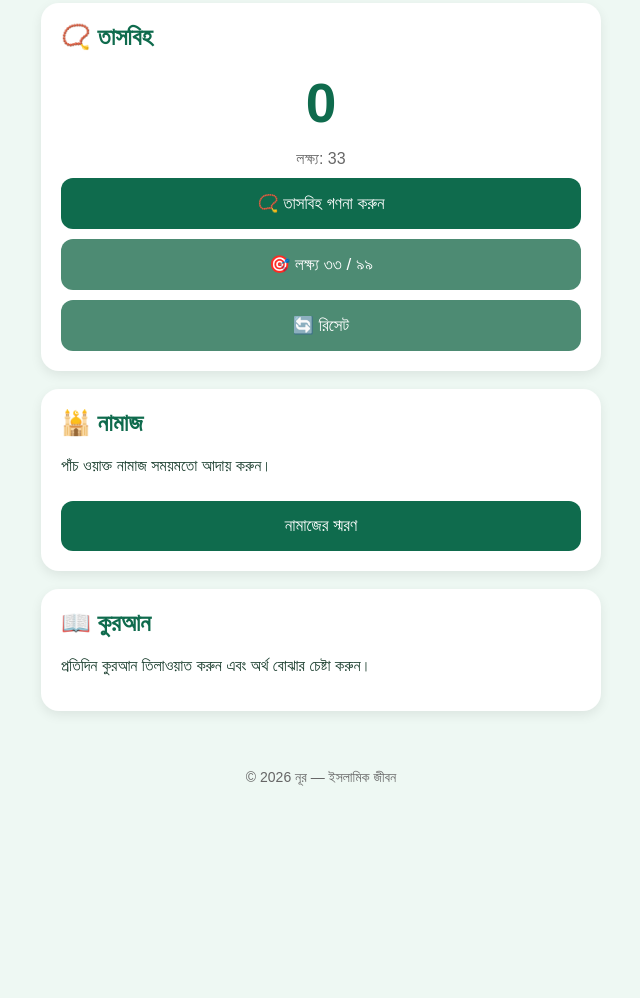
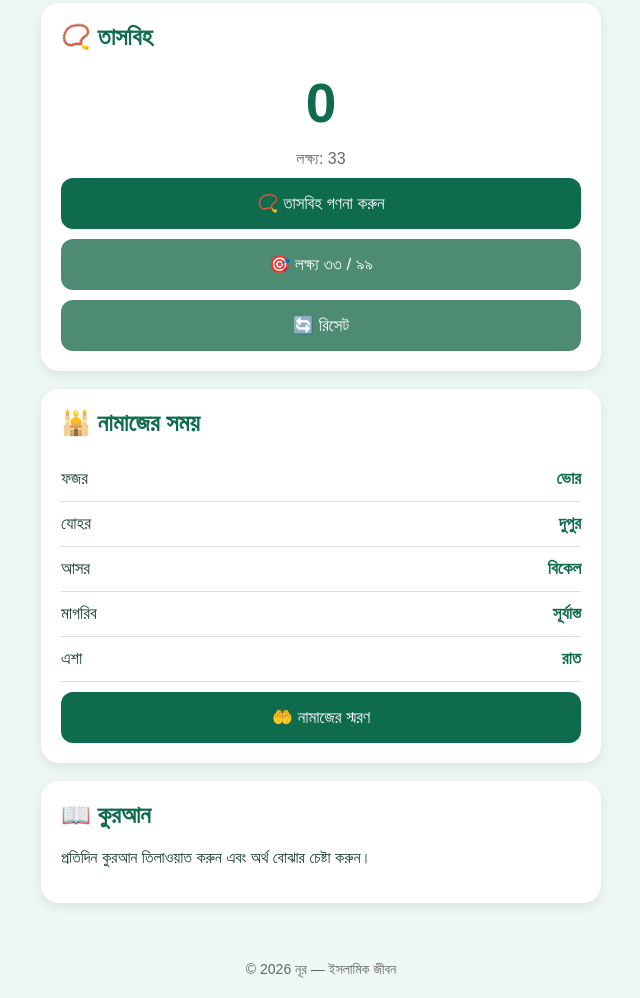
Before and after one commit to hridoyshah74-sys/noor-islamic-jibon, a plain HTML site: page index.html in a window 1280 px wide. Shown: the part 352-1350 px from the top of the page, without its empty margins (319-959 px from the left). Before the commit the page ends 1158 px from the top, so only its background shows below. Drawn offline with Linux system fonts and the light colour scheme.

Commit message:
Update text and formatting in index.html

```diff
--- a/index.html
+++ b/index.html
@@ -3,6 +3,7 @@
 <head>
 <meta charset="UTF-8">
 <meta name="viewport" content="width=device-width, initial-scale=1.0">
+
 <title>নূর — ইসলামিক জীবন</title>
 
 <style>
@@ -94,6 +95,23 @@ button:active{
   background:#4d8b73;
 }
 
+.namaz{
+  display:flex;
+  justify-content:space-between;
+  padding:12px 0;
+  border-bottom:1px solid #ddd;
+  font-size:17px;
+}
+
+.namaz:last-child{
+  border-bottom:0;
+}
+
+.time{
+  font-weight:bold;
+  color:#0f6b4d;
+}
+
 footer{
   text-align:center;
   padding:20px;
@@ -112,15 +130,23 @@ footer{
 
 <div class="container">
 
+<!-- দোয়া ও যিকির -->
 <div class="card">
 <h2>🤲 দোয়া ও যিকির</h2>
-<p>সুবহানাল্লাহ, আলহামদুলিল্লাহ, আল্লাহু আকবার</p>
 
-<button onclick="showZikr()">যিকির শুরু করুন</button>
+<p>
+সুবহানাল্লাহ, আলহামদুলিল্লাহ, আল্লাহু আকবার
+</p>
+
+<button onclick="showZikr()">
+যিকির শুরু করুন
+</button>
 
 <div id="zikrText"></div>
 </div>
 
+
+<!-- তাসবিহ -->
 <div class="card">
 <h2>📿 তাসবিহ</h2>
 
@@ -130,7 +156,9 @@ footer{
 লক্ষ্য: <span id="target">33</span>
 </div>
 
-<button onclick="increaseCount()">📿 তাসবিহ গণনা করুন</button>
+<button onclick="increaseCount()">
+📿 তাসবিহ গণনা করুন
+</button>
 
 <button class="small-button" onclick="changeTarget()">
 🎯 লক্ষ্য ৩৩ / ৯৯
@@ -141,33 +169,70 @@ footer{
 </button>
 </div>
 
+
+<!-- নামাজের সময় -->
 <div class="card">
-<h2>🕌 নামাজ</h2>
-<p>পাঁচ ওয়াক্ত নামাজ সময়মতো আদায় করুন।</p>
+
+<h2>🕌 নামাজের সময়</h2>
+
+<div class="namaz">
+<span>ফজর</span>
+<span class="time">ভোর</span>
+</div>
+
+<div class="namaz">
+<span>যোহর</span>
+<span class="time">দুপুর</span>
+</div>
+
+<div class="namaz">
+<span>আসর</span>
+<span class="time">বিকেল</span>
+</div>
+
+<div class="namaz">
+<span>মাগরিব</span>
+<span class="time">সূর্যাস্ত</span>
+</div>
+
+<div class="namaz">
+<span>এশা</span>
+<span class="time">রাত</span>
+</div>
 
 <button onclick="namazReminder()">
-নামাজের স্মরণ
+🤲 নামাজের স্মরণ
 </button>
+
 </div>
 
+
+<!-- কুরআন -->
 <div class="card">
+
 <h2>📖 কুরআন</h2>
+
 <p>
-প্রতিদিন কুরআন তিলাওয়াত করুন এবং অর্থ বোঝার চেষ্টা করুন।
+প্রতিদিন কুরআন তিলাওয়াত করুন এবং অর্থ বোঝার চেষ্টা করুন।
 </p>
+
 </div>
 
 </div>
+
 
 <footer>
 © 2026 নূর — ইসলামিক জীবন
 </footer>
 
+
 <script>
+
 let count=0;
 let target=33;
 
 function increaseCount(){
+
   if(count<target){
     count++;
   }
@@ -175,20 +240,29 @@ function increaseCount(){
   document.getElementById("count").innerText=count;
 
   if(count===target){
+
     alert(
       "আলহামদুলিল্লাহ! আপনার "+
       target+
-      " বার তাসবিহ সম্পন্ন হয়েছে। 🤲"
+      " বার তাসবিহ সম্পন্ন হয়েছে। 🤲"
     );
+
   }
+
 }
 
+
 function resetCount(){
+
   count=0;
+
   document.getElementById("count").innerText=count;
+
 }
 
+
 function changeTarget(){
+
   if(target===33){
     target=99;
   }else{
@@ -196,19 +270,28 @@ function changeTarget(){
   }
 
   document.getElementById("target").innerText=target;
+
   resetCount();
+
 }
 
+
 function showZikr(){
+
   document.getElementById("zikrText").innerText=
   "سُبْحَانَ اللَّهِ وَالْحَمْدُ لِلَّهِ وَاللَّهُ أَكْبَرُ";
+
 }
 
+
 function namazReminder(){
+
   alert(
-    "আল্লাহ আমাদের সবাইকে পাঁচ ওয়াক্ত নামাজ আদায় করার তাওফিক দিন। আমিন 🤲"
+    "আল্লাহ আমাদের সবাইকে পাঁচ ওয়াক্ত নামাজ আদায় করার তাওফিক দিন। আমিন 🤲"
   );
+
 }
+
 </script>
 
 </body>
```
